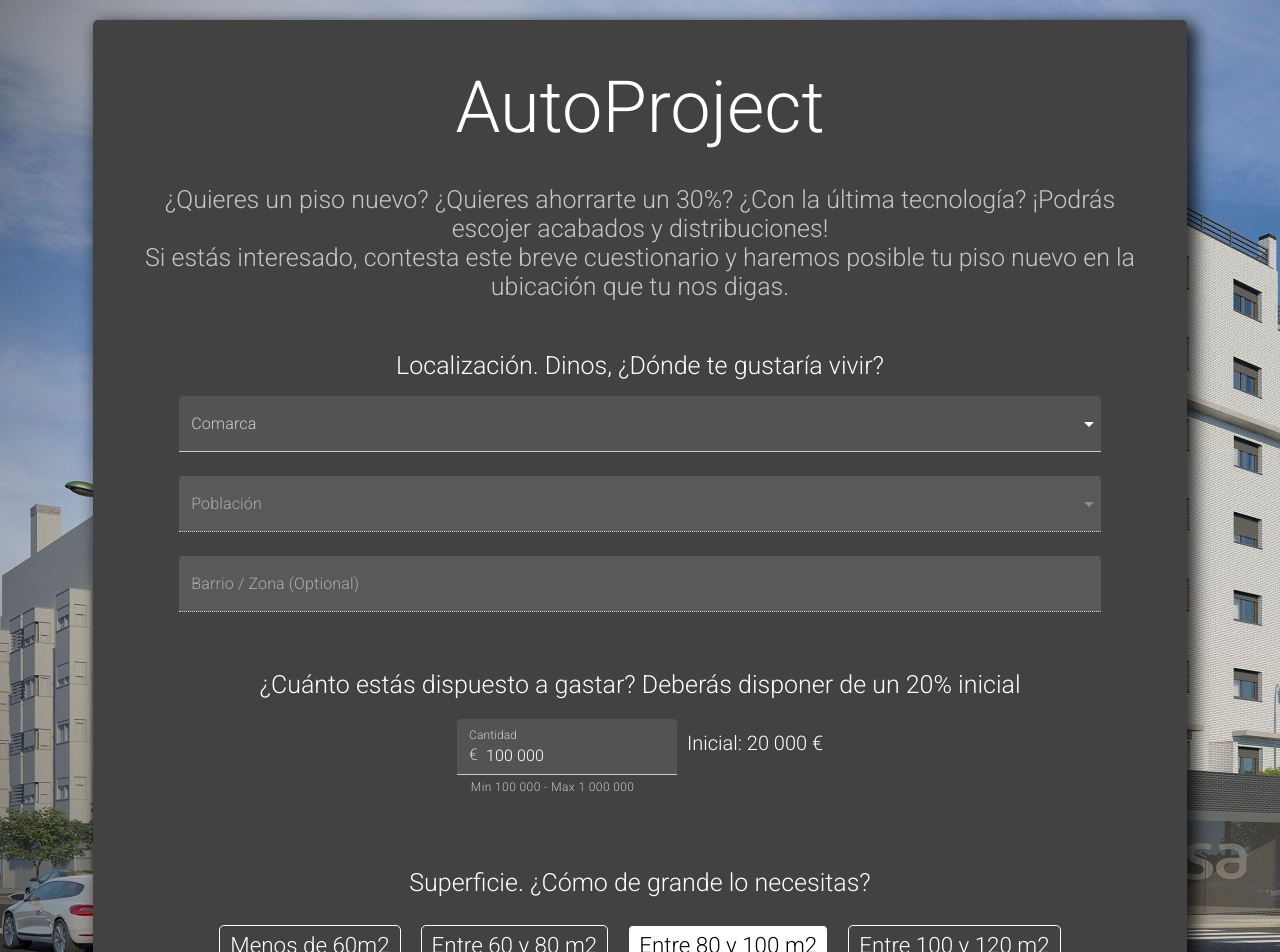
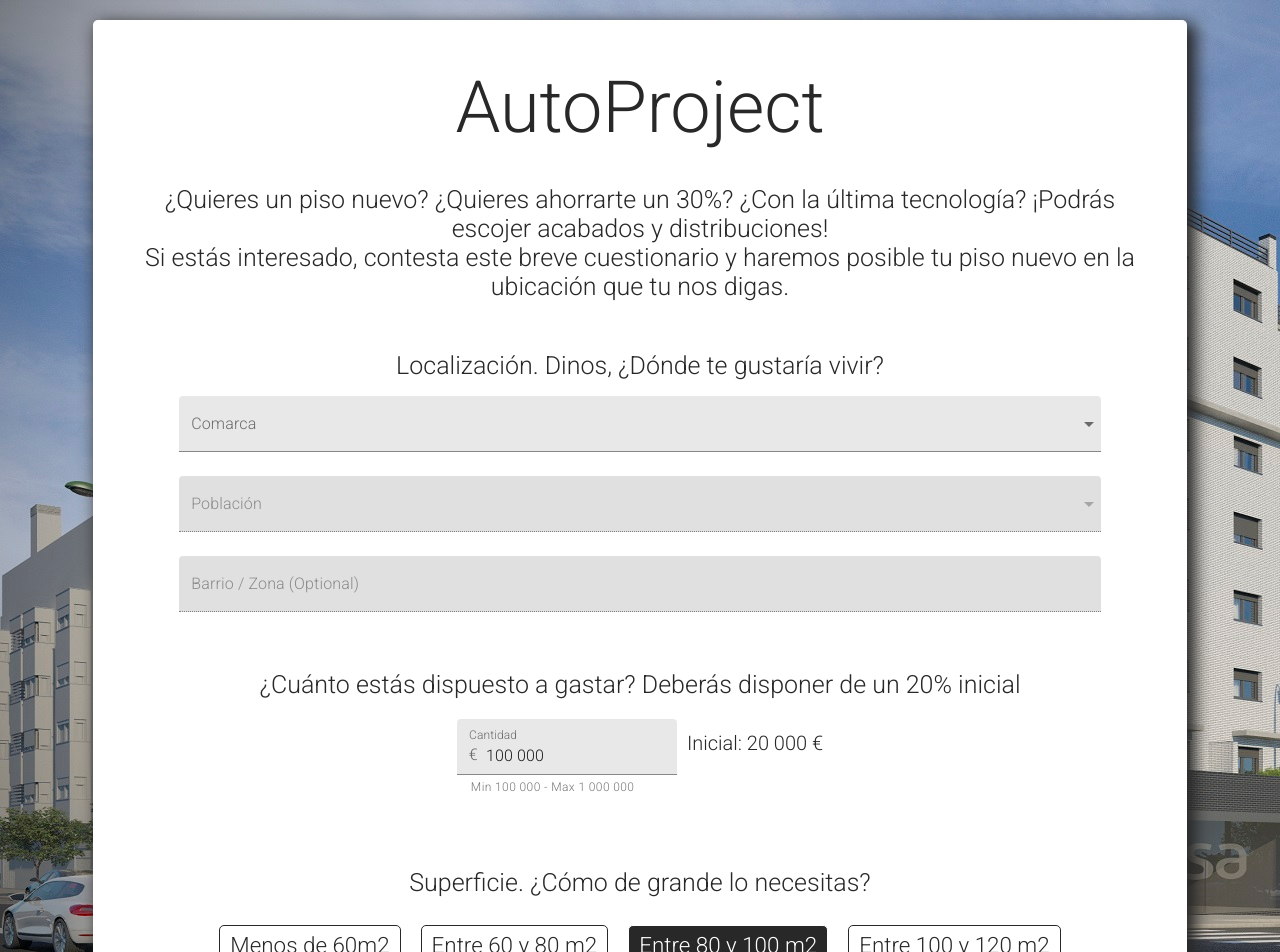
Before and after one commit to Xavierperals/autoproject, a React (Create React App) app: page / in a window 1280 px wide. Shown: the top 952 px of the page. Built offline with nearby package versions, Linux system fonts and the light colour scheme; no server answers.

Commit message:
wip white autoproject

```diff
--- a/src/App.scss
+++ b/src/App.scss
@@ -1,3 +1,5 @@
+@import "variables";
+
 .app {
 
   @media (max-width: 700px) {
@@ -6,16 +8,17 @@
   }
 
   .app-form-wrapper {
-    background-color: #424242;
+    background-color: $backgroundcolor;
     padding: 50px;
+    border-color: $backgroundcolor;
     border-radius: 5px;
     max-width: 1100px;
     width: 100%;
     margin: 50px auto;
 
-    -webkit-box-shadow: 6px 6px 16px 3px rgba(0,0,0,0.75);
-    -moz-box-shadow: 6px 6px 16px 3px rgba(0,0,0,0.75);
-    box-shadow: 6px 6px 16px 3px rgba(0,0,0,0.75);
+    -webkit-box-shadow: 6px 6px 16px 3px $textcolor;
+    -moz-box-shadow: 6px 6px 16px 3px $textcolor;
+    box-shadow: 6px 6px 16px 3px $textcolor;
 
     transition: all 1s;
 
--- a/src/App.tsx
+++ b/src/App.tsx
@@ -6,7 +6,6 @@ import { createMuiTheme, Theme, ThemeProvider } from '@material-ui/core';
 function configureTheme(): Theme {
   return createMuiTheme({
     palette: {
-      type: 'dark',
       primary: {
         main: '#69f0ae',
       },
--- a/src/components/autoproject-form/common/options/Options.scss
+++ b/src/components/autoproject-form/common/options/Options.scss
@@ -6,8 +6,10 @@
   justify-content: center;
 
   .option {
-    color: white;
-    border: 1px solid white;
+    //color: white;
+    //border: 1px solid white;
+    color: rgb(40, 40, 40);
+    border: 1px solid rgb(40, 40, 40);
     border-radius: 5px;
     transition: all .5s;
     padding: 6px 10px;
@@ -17,8 +19,8 @@
   }
 
   .option-selected {
-    color: black;
-    border: 1px solid #424242;
-    background-color: white;
+    color: white;
+    border: 1px solid white;
+    background-color: rgb(40, 40, 40);
   }
 }
--- a/src/components/description/Description.scss
+++ b/src/components/description/Description.scss
@@ -1,8 +1,9 @@
+@import "src/variables";
 
 .description {
   margin-top: 35px;
 
-  color: rgba(255, 255, 255, 0.7);
+  color: $textcolor;
 
   .description-text {
     text-align: center;
--- a/src/components/house-price/HousePrice.scss
+++ b/src/components/house-price/HousePrice.scss
@@ -1,3 +1,5 @@
+@import "src/variables";
+
 .house-price {
 
   padding: 20px 15px;
@@ -12,7 +14,7 @@
   }
 
   .percent {
-    color: white;
+    color: $textcolor;
     padding-top: 12px;
     margin-left: 10px;
     font-size: 20px;
--- a/src/components/title/Title.scss
+++ b/src/components/title/Title.scss
@@ -1,3 +1,5 @@
+@import "src/variables";
+
 .title {
   width: 100%;
   text-align: center;
@@ -6,7 +8,7 @@
 
   font-size: 4.5rem;
   font-weight: 300;
-  color: white;
+  color: $textcolor;
 
   @media (max-width: 700px) {
     font-size: 3rem;
--- /dev/null
+++ b/src/variables.scss
@@ -0,0 +1,4 @@
+
+//background-color: #424242; <- old
+$backgroundcolor: white;
+$textcolor: rgb(40, 40, 40)
```
Also changed, not shown: src/components/autoproject-form/AutoProjectForm.tsx (line endings or trailing spaces), 1 other file (tests, documents, lock files or other folders).
